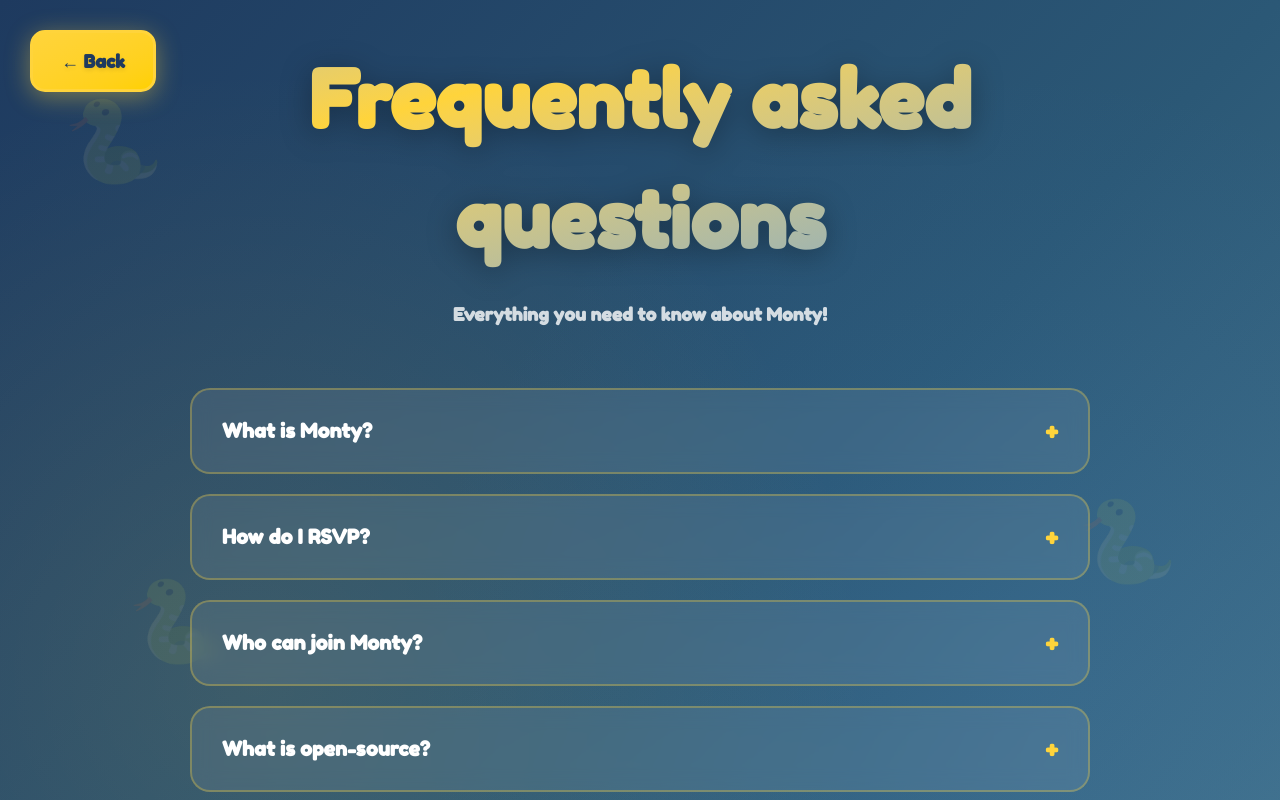
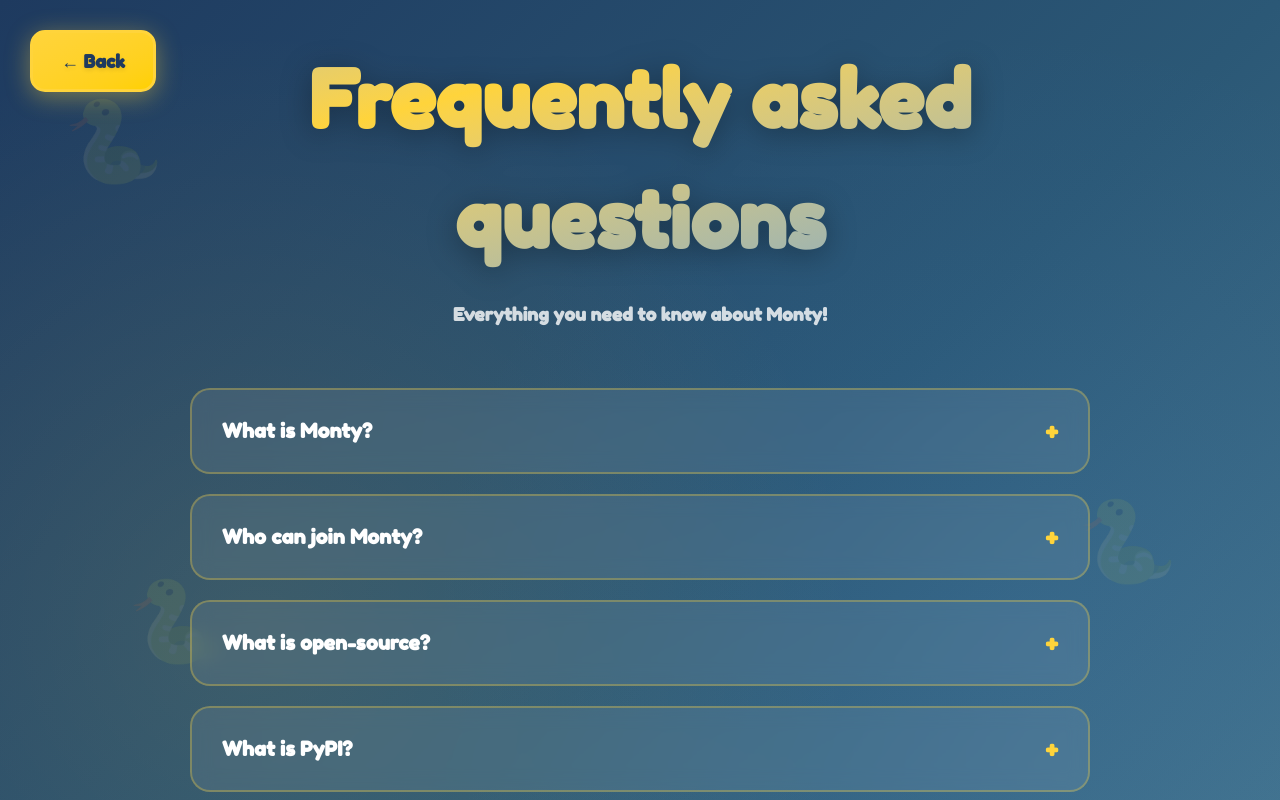
Before and after one commit to xndadelin/monty, a Next.js app: page /faq in a window 1280 px wide. Shown: the top 800 px of the page. Built offline with nearby package versions, Linux system fonts and the light colour scheme.

Commit message:
Add fillout form.

```diff
--- a/app/faq/page.tsx
+++ b/app/faq/page.tsx
@@ -11,10 +11,6 @@ const faqData: FAQItem[] = [
   {
     question: "What is Monty?",
     answer: "Monty is a YSWS (You Ship, We Ship) Hack Club program based on Python libraries. In a nutshell, you code open-source Python libraries, publish them to PyPI, get venom coins, and use those coins to buy cool stuff from our shop!"
-  },
-  {
-    question: "How do I RSVP?",
-    answer: "You can RSVP by clicking <a href='form' className='underline text-red-200 text-decoration-wavy'>here</a> and filling out the form with your details. Once submitted, you'll receive a confirmation email with further instructions."
   },
   {
     question: "Who can join Monty?",
--- a/app/globals.css
+++ b/app/globals.css
@@ -70,3 +70,7 @@
 .animate-gradient-shift {
   animation: gradientShift 4s ease infinite;
 }
+
+.fillout {
+  color: #ff6f61 !important
+}
--- a/app/page.tsx
+++ b/app/page.tsx
@@ -7,6 +7,7 @@ export default function Monty() {
 
   const handleSubmit = (e: React.FormEvent) => {
     e.preventDefault();
+    window.location.href = `https://forms.fillout.com/t/8wd1jGykQhus?email=${encodeURIComponent(email)}`
   };
 
   return (
```
